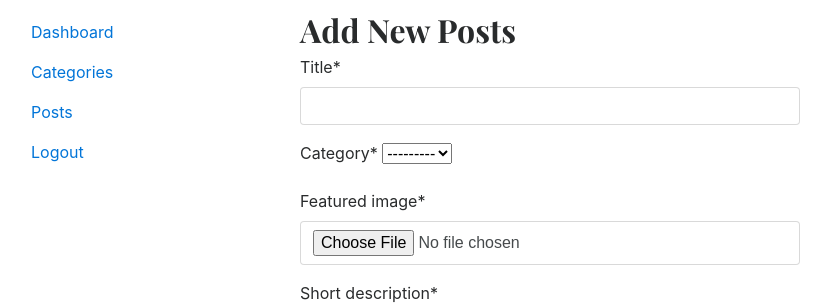
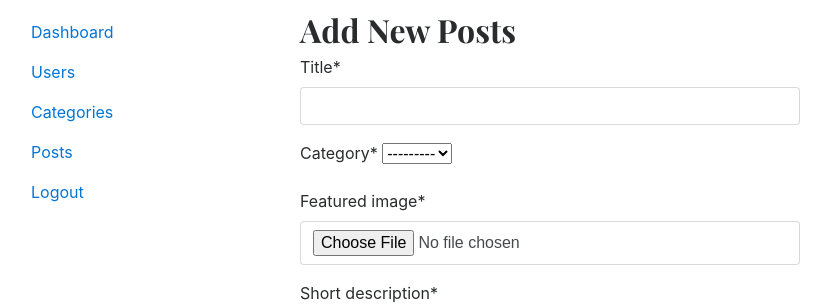
Before and after one commit to JrS4mIl/BlogApp, a Django app: page /dashboard/posts/add in a window 1280 px wide. Shown: the part 95-402 px from the top of the page, without its empty margins (70-901 px from the left). Run offline with Django 5.2, Linux system fonts and the light colour scheme; the visitor is signed in with stand-in values (Sample User, id 1); data that the repository does not hold is empty; some libraries are stand-ins or nearby versions.

Commit message:
feat: users form the custom

```diff
--- a/dashboards/form.py
+++ b/dashboards/form.py
@@ -1,5 +1,7 @@
 from django import forms
 from blogs.models import Category,Blogs
+from django.contrib.auth.forms import UserCreationForm
+from  django.contrib.auth.models import User
 class CategoryForm(forms.ModelForm):
     class Meta:
         model=Category
@@ -8,3 +10,13 @@ class BlogPostForm(forms.ModelForm):
     class Meta:
         model=Blogs
         fields=('title','category','featured_image','short_description','blog_body','status','is_featured')
+
+class AddUserForm(UserCreationForm):
+    class Meta:
+        model=User
+        fields=('username','email','first_name','last_name','is_active','is_staff','is_superuser','groups','user_permissions')
+
+class EditUserForm(forms.ModelForm):
+    class Meta:
+        model=User
+        fields=('username','email','first_name','last_name','is_active','is_staff','is_superuser','groups','user_permissions')
--- a/dashboards/urls.py
+++ b/dashboards/urls.py
@@ -12,6 +12,11 @@ urlpatterns=[
     path('posts/add',views.add_post,name='add_post'),
     path('posts/edit/<int:pk>/',views.edit_post,name='edit_post'),
     path('posts/delete/<int:pk>/',views.delete_post,name='delete_post'),
+    path('users/',views.users,name='users'),
+    path('users/add',views.add_user,name='add_user'),
+    path('users/edit/<int:pk>/',views.edit_user,name='edit_user'),
+    path('users/delete/<int:pk>/',views.delete_user,name='delete_user'),
+
 
 
 ]
--- a/dashboards/views.py
+++ b/dashboards/views.py
@@ -1,8 +1,8 @@
 from django.shortcuts import render, redirect, get_object_or_404
 from blogs.models import Category, Blogs
 from django.contrib.auth.decorators import login_required
-from .form import CategoryForm, BlogPostForm
-
+from .form import CategoryForm, BlogPostForm,AddUserForm,EditUserForm
+from django.contrib.auth.models import User
 from django.template.defaultfilters import slugify
 
 # Create your views her
@@ -69,7 +69,7 @@ def posts(request):
     }
     return render(request, 'dashboard/posts.html', context)
 
-
+@login_required(login_url='login')
 def add_post(request):
     if request.method == 'POST':
         form = BlogPostForm(request.POST,request.FILES)
@@ -88,6 +88,7 @@ def add_post(request):
         'form': form,
     }
     return render(request, 'dashboard/add_post.html', context)
+@login_required(login_url='login')
 def edit_post(request,pk):
     post=get_object_or_404(Blogs,pk=pk)
     if request.method=='POST':
@@ -112,3 +113,40 @@ def delete_post(request,pk):
     post=get_object_or_404(Blogs,pk=pk)
     post.delete()
     return redirect('posts')
+def users(request):
+    users=User.objects.all()
+    context={
+        'users':users
+    }
+
+    return render(request,'dashboard/users.html',context)
+def add_user(request):
+    if request.method=='POST':
+        form=AddUserForm(request.POST)
+        if form.is_valid():
+            form.save()
+            return redirect('users')
+    form=AddUserForm()
+
+    context={
+        'form':form
+    }
+    return render(request,'dashboard/add_user.html',context)
+
+def edit_user(request,pk):
+    user=get_object_or_404(User,pk=pk)
+    if request.method=='POST':
+        form=EditUserForm(request.POST,instance=user)
+        if form.is_valid():
+            form.save()
+            return redirect('users')
+    form=EditUserForm(instance=user)
+    context = {
+        'form': form,
+        "user":user
+    }
+    return render(request,'dashboard/edit_user.html',context)
+def delete_user(request,pk):
+    user=get_object_or_404(User,pk=pk)
+    user.delete()
+    return redirect('users')
--- a/templates/dashboard/sidebar.html
+++ b/templates/dashboard/sidebar.html
@@ -1,6 +1,9 @@
  <div class="col-md-3">
         <div class="nv flex-column nav-pills bg-light" aria-orientation="vertical">
             <a href="{% url 'dashboard' %}" class="nav-link text-dark {% if request.path == '/dashboard/' %}bg-warning{% endif %}">Dashboard</a>
+            {% if perms.auth.view_user %}
+            <a href="{% url 'users' %}" class="nav-link text-dark {% if '/users/' in request.path %}bg-warning{% endif %}">Users</a>
+            {% endif %}
             <a href="{% url 'categories' %}" class="nav-link text-dark {% if '/categories/'   in request.path %}bg-warning{% endif %}">Categories</a>
             <a href="{% url 'posts' %}" class="nav-link text-dark {% if '/dashboard/posts/' == request.path %}bg-warning{% endif %}">Posts</a>
             <a href="" class="nav-link text-dark">Logout</a>
```
